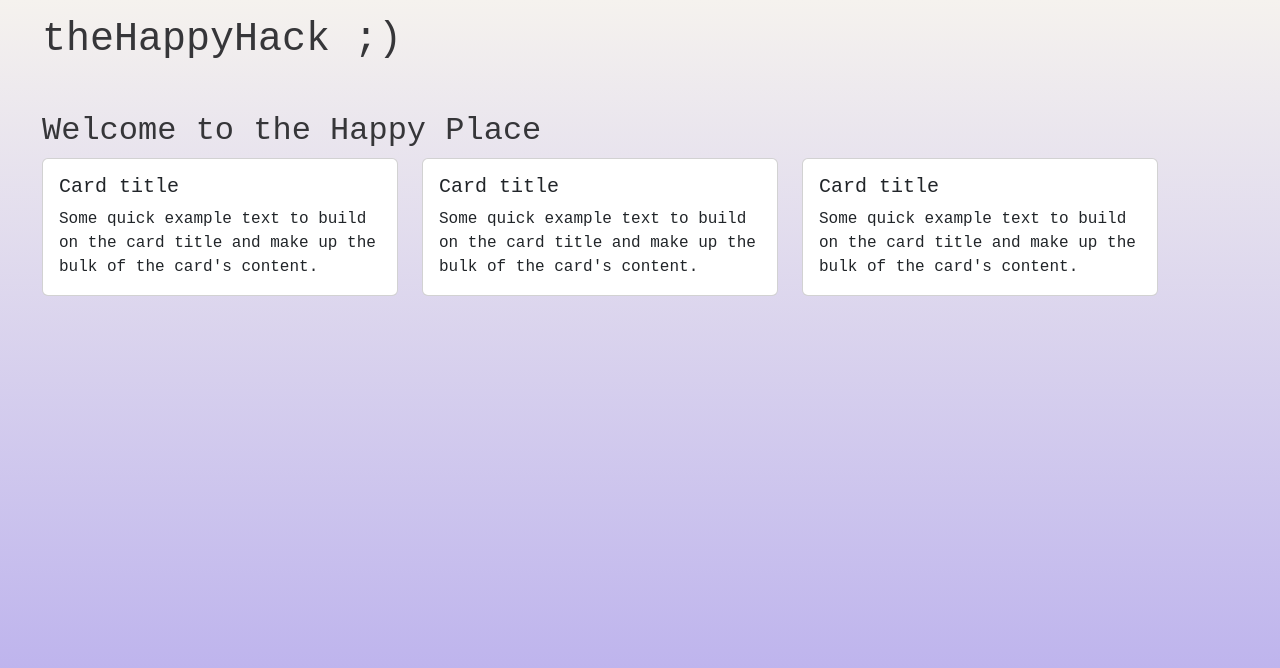
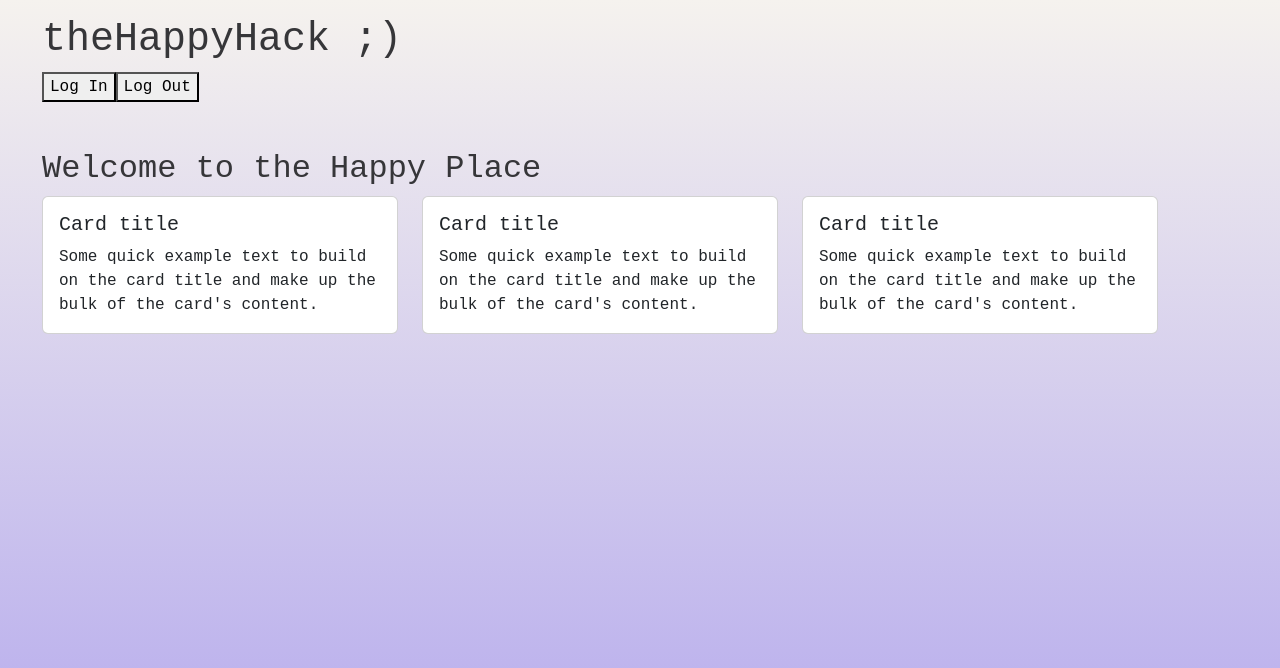
Before and after one commit to rachelphilipose/ElleHacks24, a React (Create React App) app in the folder thehappyhack/: page / in a window 1280 px wide. Shown: the top 668 px of the page. Built offline with nearby package versions, Linux system fonts and the light colour scheme.

Commit message:
Adding auth0 to the site

```diff
--- a/thehappyhack/package.json
+++ b/thehappyhack/package.json
@@ -4,6 +4,7 @@
   "private": true,
   "main": "server.js",
   "dependencies": {
+    "@auth0/auth0-react": "^2.2.4",
     "@testing-library/jest-dom": "^5.17.0",
     "@testing-library/react": "^13.4.0",
     "@testing-library/user-event": "^13.5.0",
--- a/thehappyhack/src/App.js
+++ b/thehappyhack/src/App.js
@@ -1,6 +1,8 @@
 import 'bootstrap/dist/css/bootstrap.min.css';
 import './styles/App.scss';
 import logo from './logo.svg';
+import LoginButton from './components/LoginButton';
+import LogoutButton from './components/LogoutButton';
 
 const App = () => {
   return (
@@ -9,6 +11,8 @@ const App = () => {
     <div className='mt-3'>
       <div className='container'>
         <h1>theHappyHack ;)</h1>
+        <LoginButton/>
+        <LogoutButton/>
       </div>
     </div>
 
@@ -24,8 +28,6 @@ const App = () => {
           </div>
       </div>
       </div>
-
-
 
       <div className= 'col-sm-4'>
         <div className="card" >
--- /dev/null
+++ b/thehappyhack/src/components/LoginButton.js
@@ -0,0 +1,10 @@
+import React from "react";
+import { useAuth0 } from "@auth0/auth0-react";
+
+const LoginButton = () => {
+  const { loginWithRedirect } = useAuth0();
+
+  return <button onClick={() => loginWithRedirect()}>Log In</button>;
+};
+
+export default LoginButton;
--- /dev/null
+++ b/thehappyhack/src/components/LogoutButton.js
@@ -0,0 +1,14 @@
+import React from "react";
+import { useAuth0 } from "@auth0/auth0-react";
+
+const LogoutButton = () => {
+  const { logout } = useAuth0();
+
+  return (
+    <button onClick={() => logout({ logoutParams: { returnTo: 'http://localhost:4001/welcome' } })}>
+      Log Out
+    </button>
+  );
+};
+
+export default LogoutButton;
--- a/thehappyhack/src/index.js
+++ b/thehappyhack/src/index.js
@@ -4,7 +4,10 @@ import App from './App';
 import SignUpPage from './pages/SignUpPage';
 import LoginPage from './pages/LoginPage';
 
+
 import reportWebVitals from './reportWebVitals';
+
+import { Auth0Provider } from '@auth0/auth0-react';
 
 
 import {
@@ -20,22 +23,25 @@ const router = createBrowserRouter([
     element: <App/>,
   },
   {
-    path: "/signup",
+    path: "/welcome",
     element: <SignUpPage/>,
-  },
-  {
-    path: "/login",
-    element: <LoginPage/>,
-  },
+  }
 
 ]);
 
 const root = ReactDOM.createRoot(document.getElementById('root'));
 root.render(
-  <React.StrictMode>
-    <RouterProvider router={router} />
-  </React.StrictMode>
-);
+  <Auth0Provider
+      domain="dev-7kybi1iuk4qiag00.us.auth0.com"
+      clientId="7fb7ZNhGQPivR1wrJyb82kQObVmNv3T3"
+      authorizationParams={{
+        redirect_uri: 'http://localhost:4001'
+      }}
+    >
+      {/*<App />*/}
+      <RouterProvider router={router} />
+    </Auth0Provider>,
+  );
 
 // If you want to start measuring performance in your app, pass a function
 // to log results (for example: reportWebVitals(console.log))
```
Also changed, not shown: 1 other file (tests, documents, lock files or other folders).
